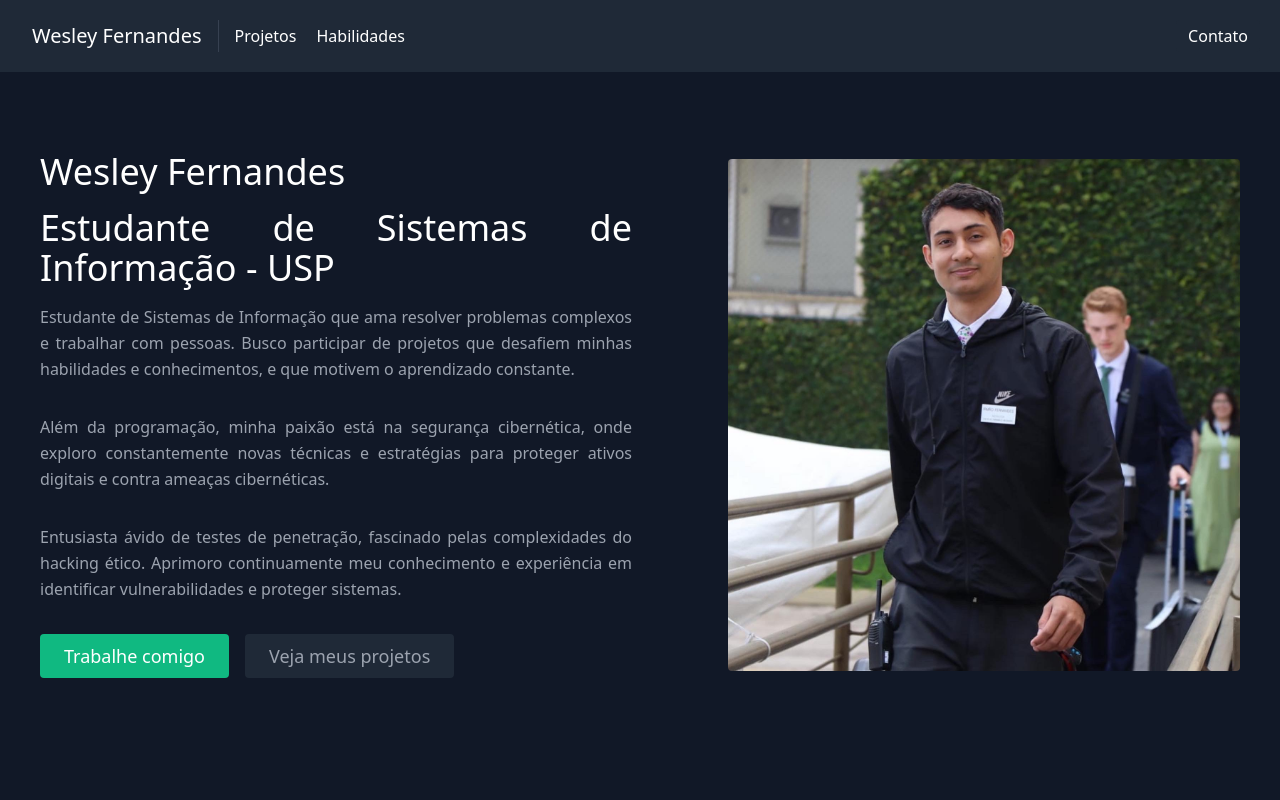
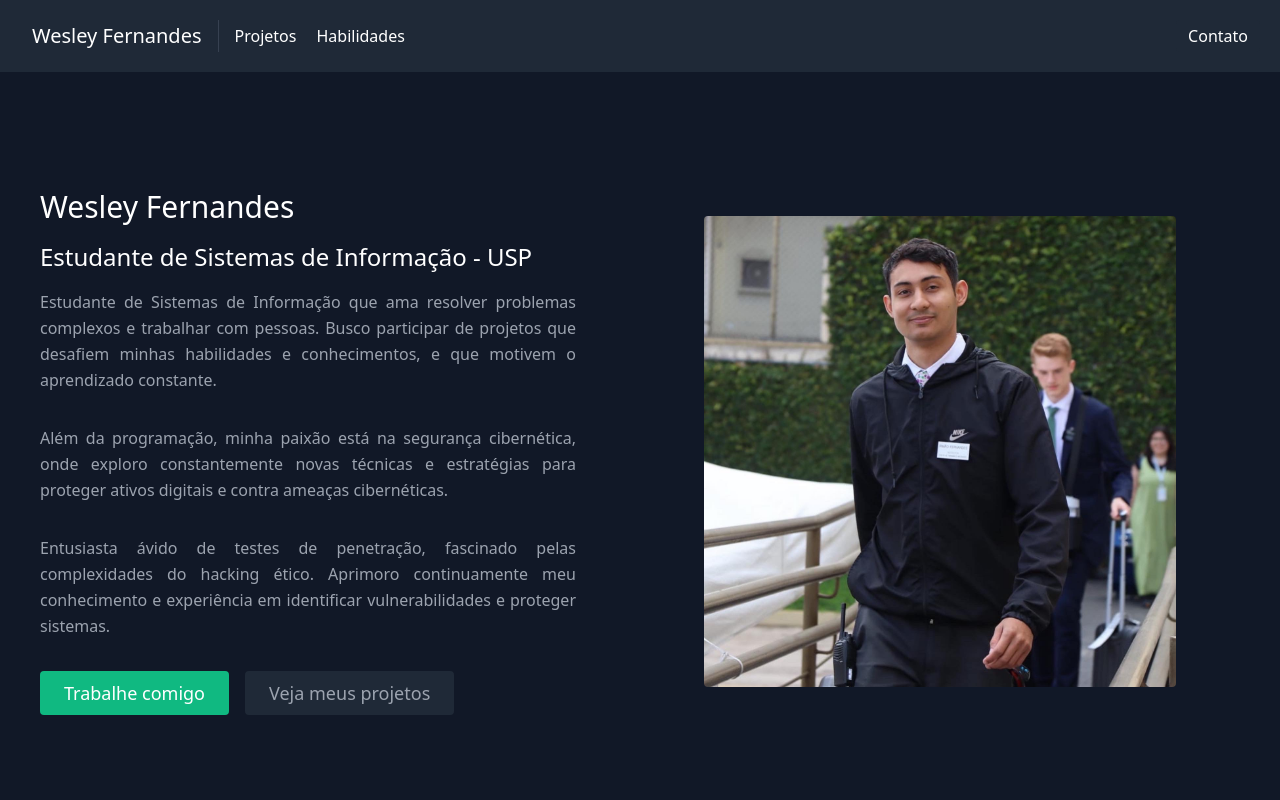
Before and after one commit to Holdrulff/portfolio, a React (Create React App) app: page / in a window 1280 px wide. Shown: the top 800 px of the page. Built offline with nearby package versions, Linux system fonts and the light colour scheme.

Commit message:
updating projects session and about session

```diff
--- a/src/components/About.jsx
+++ b/src/components/About.jsx
@@ -4,14 +4,14 @@ export default function About() {
   return (
     <section id="about" className="text-gray-400 bg-gray-900 body-font">
       <div className="container mx-auto flex px-10 py-20 md:flex-row flex-col items-center">
-        <div className="lg:flex-grow md:w-1/2 lg:pr-24 md:pr-16 flex flex-col md:items-start md:text-left mb-16 md:mb-0 items-center text-center">
-          <div>
-            <h1 className=" text-justify title-font sm:text-4xl text-3xl mb-4 font-medium text-white">
+        <div className="lg:flex-grow md:w-1/2 md:pr-16 flex flex-col md:items-start md:text-left mb-16 md:mb-0 items-center text-center">
+          <div className="flex justify-center items-center">
+            <h1 className="lg:text-center md:text-3xl title-font sm:text-4xl text-3xl mb-4 font-medium text-white">
               Wesley Fernandes
             </h1>
           </div>
           <div>
-            <h1 className="text-justify title-font sm:text-4xl text-3xl mb-4 font-medium text-white">
+            <h1 className="text-left title-font md:text-2xl sm:text-2xl text-3xl mb-4 font-medium text-white">
               Estudante de Sistemas de Informação - USP
             </h1>
           </div>
@@ -49,7 +49,7 @@ export default function About() {
             </a>
           </div>
         </div>
-        <div className="lg:max-w-lg lg:w-full md:w-1/2 w-5/6">
+        <div className="lg:p-16 md:w-1/2 w-5/6">
           <img
             className="object-cover object-center rounded"
             alt="hero"
--- a/src/components/Navbar.jsx
+++ b/src/components/Navbar.jsx
@@ -7,7 +7,7 @@ library.add(fas); // Add the solid icon pack (includes social media icons)
 
 export default function Navbar() {
   return (
-    <header className="bg-gray-800 md:sticky top-0 z-10">
+    <header className="bg-gray-800 md:sticky top-0 z-50">
       <div className="container mx-auto flex flex-wrap p-5 flex-col md:flex-row items-center">
         <a className="title-font font-medium text-white mb-4 md:mb-0">
           <a href="#about" className="ml-3 text-xl">
```
